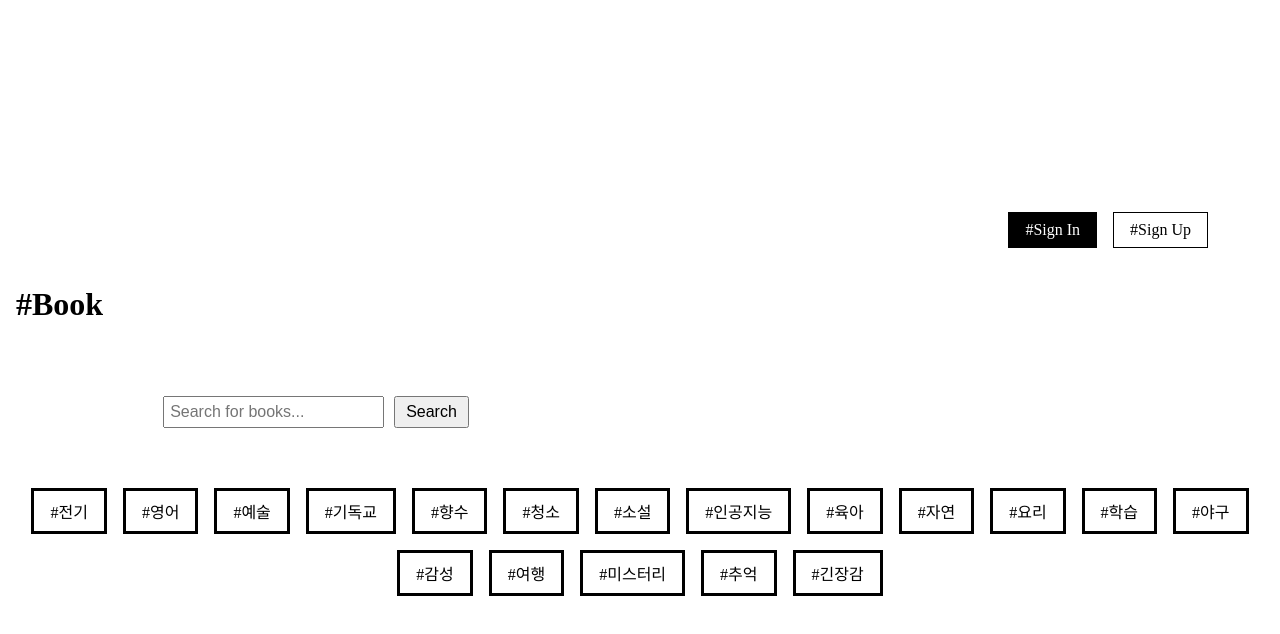
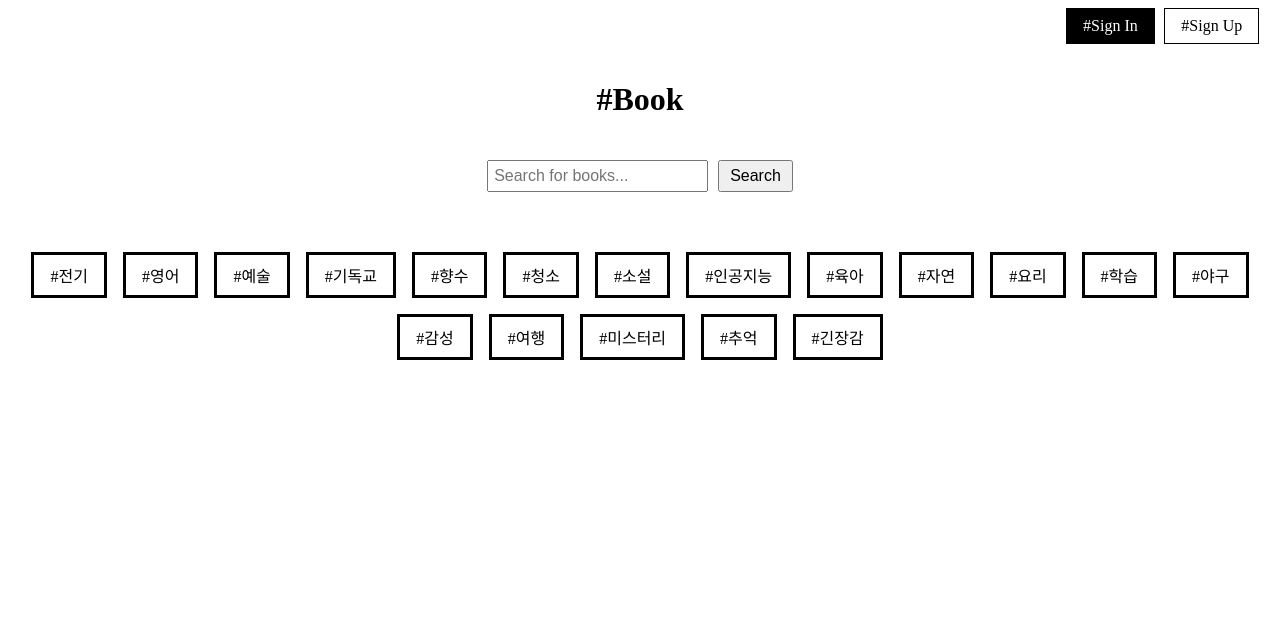
Before and after one commit to fbghk/test_nest_next, a Next.js app in the folder client/: page / in a window 1280 px wide. Shown: the top 634 px of the page. Built offline with nearby package versions, Linux system fonts and the light colour scheme.

Commit message:
Fix | Home.module.css

```diff
--- a/client/styles/Home.module.css
+++ b/client/styles/Home.module.css
@@ -1,3 +1,4 @@
+
 .container {
   min-height: 100vh;
   padding: 0 0.5rem;
@@ -11,7 +12,7 @@
   flex: 1;
   display: flex;
   flex-direction: column;
-  justify-content: center;
+  align-items: center;
 }
 
 .title {
@@ -28,7 +29,6 @@
 }
 
 .searchBar {
-  margin-top: 2rem;
   width: 100%;
   max-width: 600px;
 }
@@ -37,17 +37,21 @@
   display: flex;
   justify-content: flex-end;
   width: 100%;
-  max-width: 1200px;
   margin-bottom: 1rem;
+}
+
+.logo{
+  font-family: 'Khmer';
+  margin: 0;
+
 }
 
 .signIn, .signUp {
   text-decoration: none;
   font-size: 1rem;
   padding: 0.5rem 1rem;
-  margin: 0 0.5rem;
+  margin: 0 0.3rem;
   border: 1px solid black;
-
   color: black;
   display: inline-block;
 }
```
